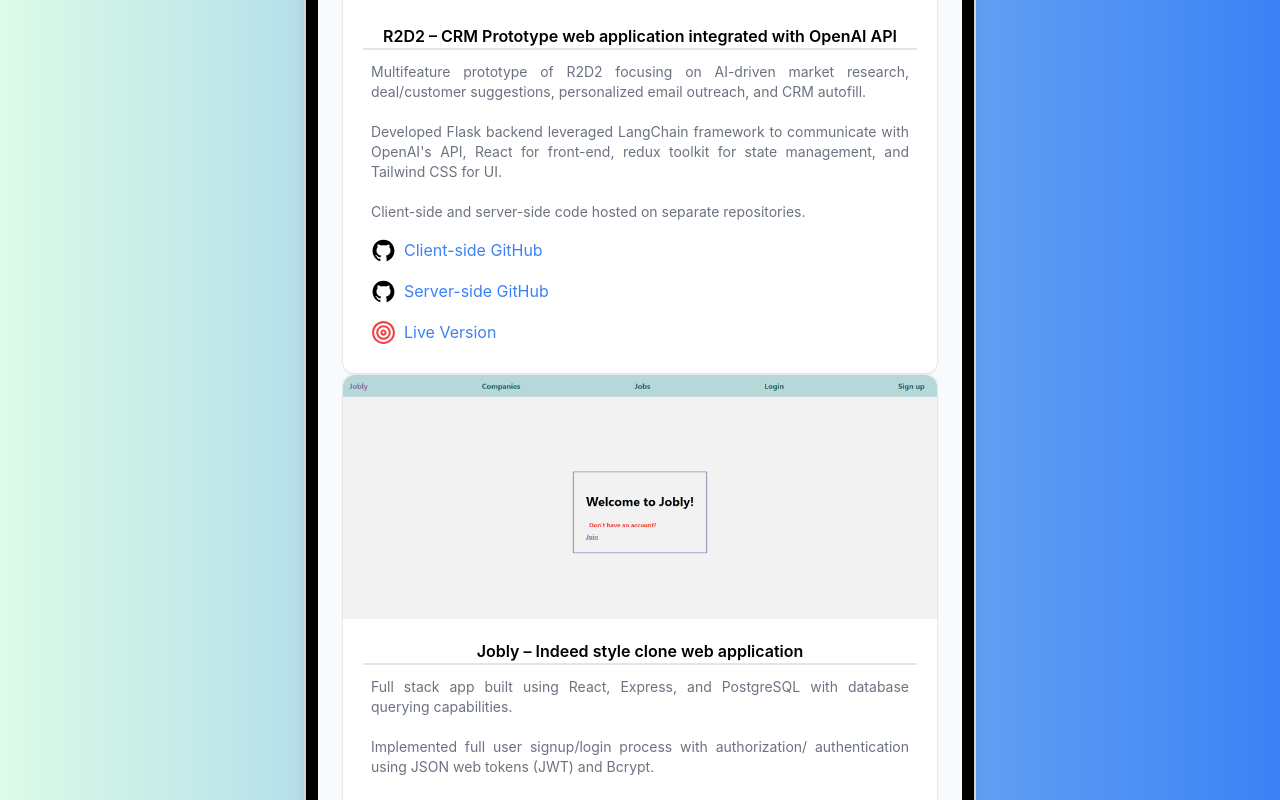
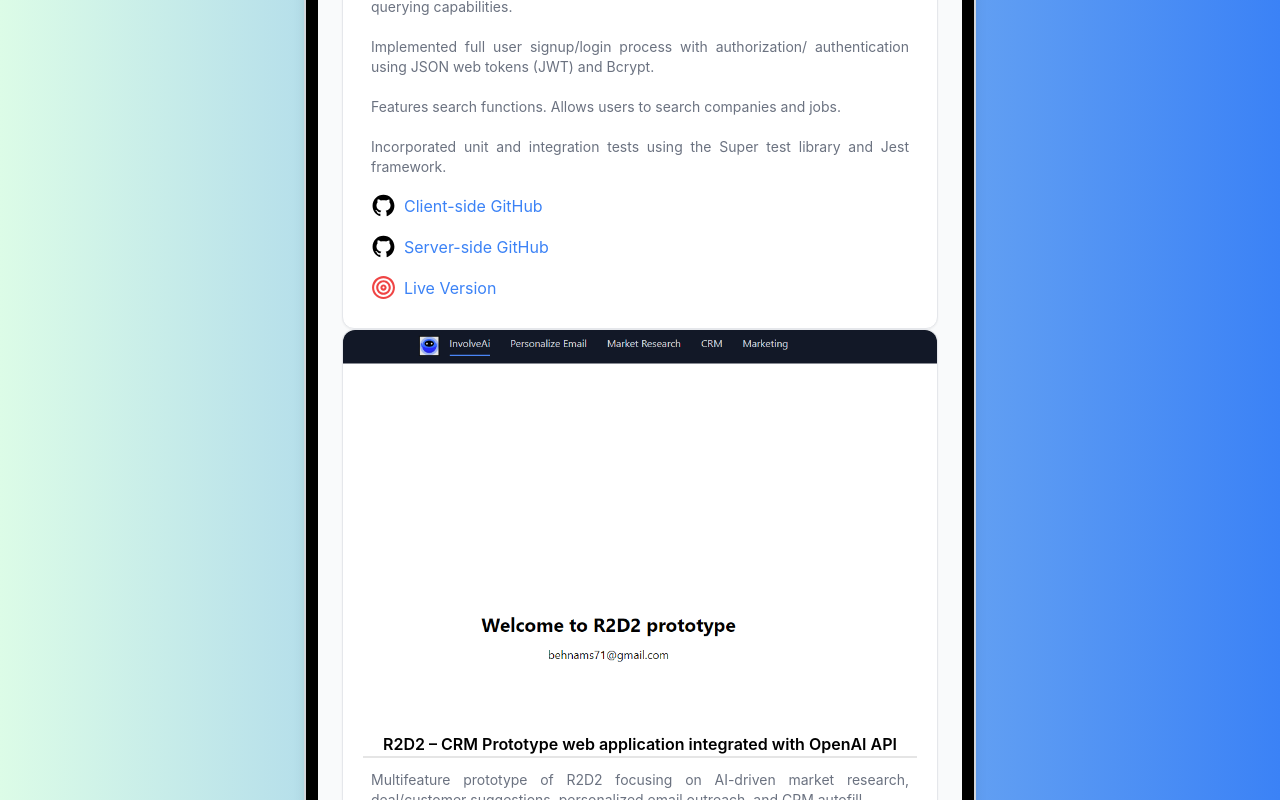
Before and after one commit to behnamsaba/resume, a React (Create React App) app: page / in a window 1280 px wide. Shown: the part 4680-5480 px from the top of the page. Built offline with nearby package versions, Linux system fonts and the light colour scheme.

Commit message:
jobly ui fixed

```diff
--- a/src/General.js
+++ b/src/General.js
@@ -23,7 +23,7 @@ const contactInfo = [
         icon: MdOutlineMailOutline,
         size: 25,
         text: 'Behnams71@gmail.com',
-        link: 'mailto:behnams71@gmail.com',
+        link: ' ',
         iconColor: 'text-green-600',
     },
     {
--- a/src/Projects.js
+++ b/src/Projects.js
@@ -16,6 +16,20 @@ const projectData = [
         imageAlt: 'one movie',
     },
     {
+        title: 'Jobly – Indeed style clone web application',
+        descriptions: [
+            'Full stack app built using React, Express, and PostgreSQL with database querying capabilities.',
+            'Implemented full user signup/login process with authorization/ authentication using JSON web tokens (JWT) and Bcrypt.',
+            'Features search functions. Allows users to search companies and jobs.',
+            'Incorporated unit and integration tests using the Super test library and Jest framework.',
+        ],
+        githubLink: 'https://github.com/behnamsaba/jobly-frontend',
+        serverGithubLink: 'https://github.com/behnamsaba/jobly-backend',
+        liveLink: 'https://jobly-frontend-ag2j.onrender.com/',
+        imageSrc: '/job.png',
+        imageAlt: 'job',
+    },
+    {
         title: 'R2D2 – CRM Prototype web application integrated with OpenAI API',
         descriptions: [
             'Multifeature prototype of R2D2 focusing on AI-driven market research, deal/customer suggestions, personalized email outreach, and CRM autofill.',
@@ -27,20 +41,6 @@ const projectData = [
         liveLink: 'https://r2d2-prototype.onrender.com/',
         imageSrc: '/r2d2.png',
         imageAlt: 'r2d2 prototype',
-    },
-    {
-        title: 'Jobly – Indeed style clone web application',
-        descriptions: [
-            'Full stack app built using React, Express, and PostgreSQL with database querying capabilities.',
-            'Implemented full user signup/login process with authorization/ authentication using JSON web tokens (JWT) and Bcrypt.',
-            'Features search functions. Allows users to search companies and jobs.',
-            'Incorporated unit and integration tests using the Super test library and Jest framework.',
-        ],
-        githubLink: 'https://github.com/behnamsaba/jobly-frontend',
-        serverGithubLink: 'https://github.com/behnamsaba/jobly-backend',
-        liveLink: 'https://equal-frog.surge.sh/',
-        imageSrc: '/job.png',
-        imageAlt: 'job',
     },
     {
         title: 'Flashcard – application for learning vocabulary with external API',
```
Also changed, not shown: public/job.png.
